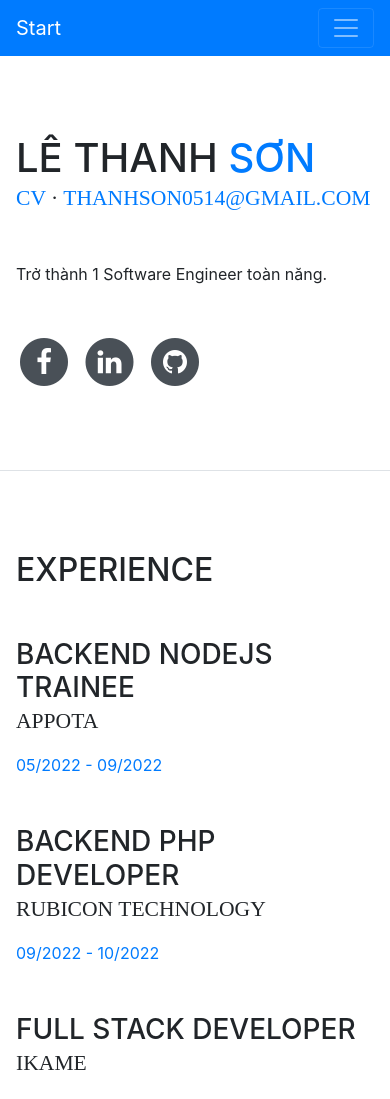
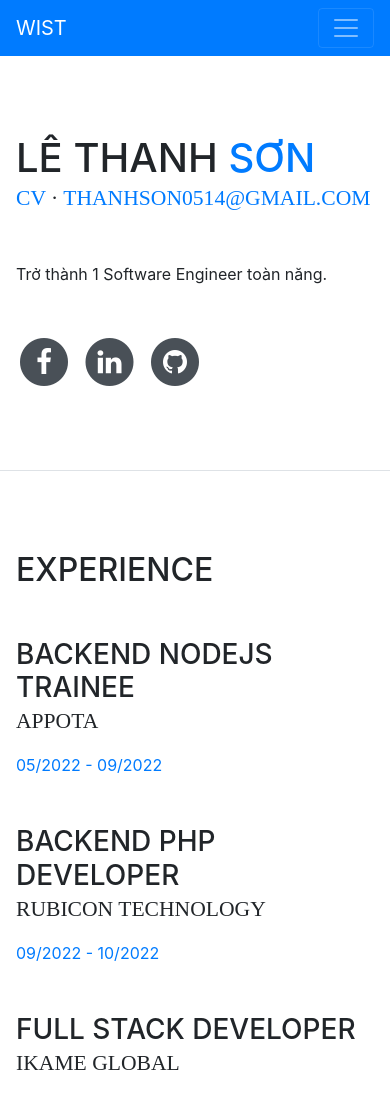
Before and after one commit to thanhson0514/resume, a website with bundled scripts: page index.html in a window 390 px wide. Shown: the top 1099 px of the page. Built offline with nearby package versions, Linux system fonts and the light colour scheme; a web font is replaced by a local one.

Commit message:
Update index.html

```diff
--- a/index.html
+++ b/index.html
@@ -48,7 +48,7 @@
       id="sideNav"
     >
       <a class="navbar-brand js-scroll-trigger" href="#page-top">
-        <span class="d-block d-lg-none">Start</span>
+        <span class="d-block d-lg-none">WIST</span>
         <span class="d-none d-lg-block">
           <img
             class="img-fluid img-profile rounded-circle mx-auto mb-2"
@@ -164,7 +164,7 @@
           <div class="resume-item d-flex flex-column flex-md-row mb-5">
             <div class="resume-content mr-auto">
               <h3 class="mb-0">Full Stack Developer</h3>
-              <div class="subheading mb-3">Ikame</div>
+              <div class="subheading mb-3">Ikame Global</div>
             </div>
             <div class="resume-date text-md-right">
               <span class="text-primary"> 10/2022 - Present</span>
```
